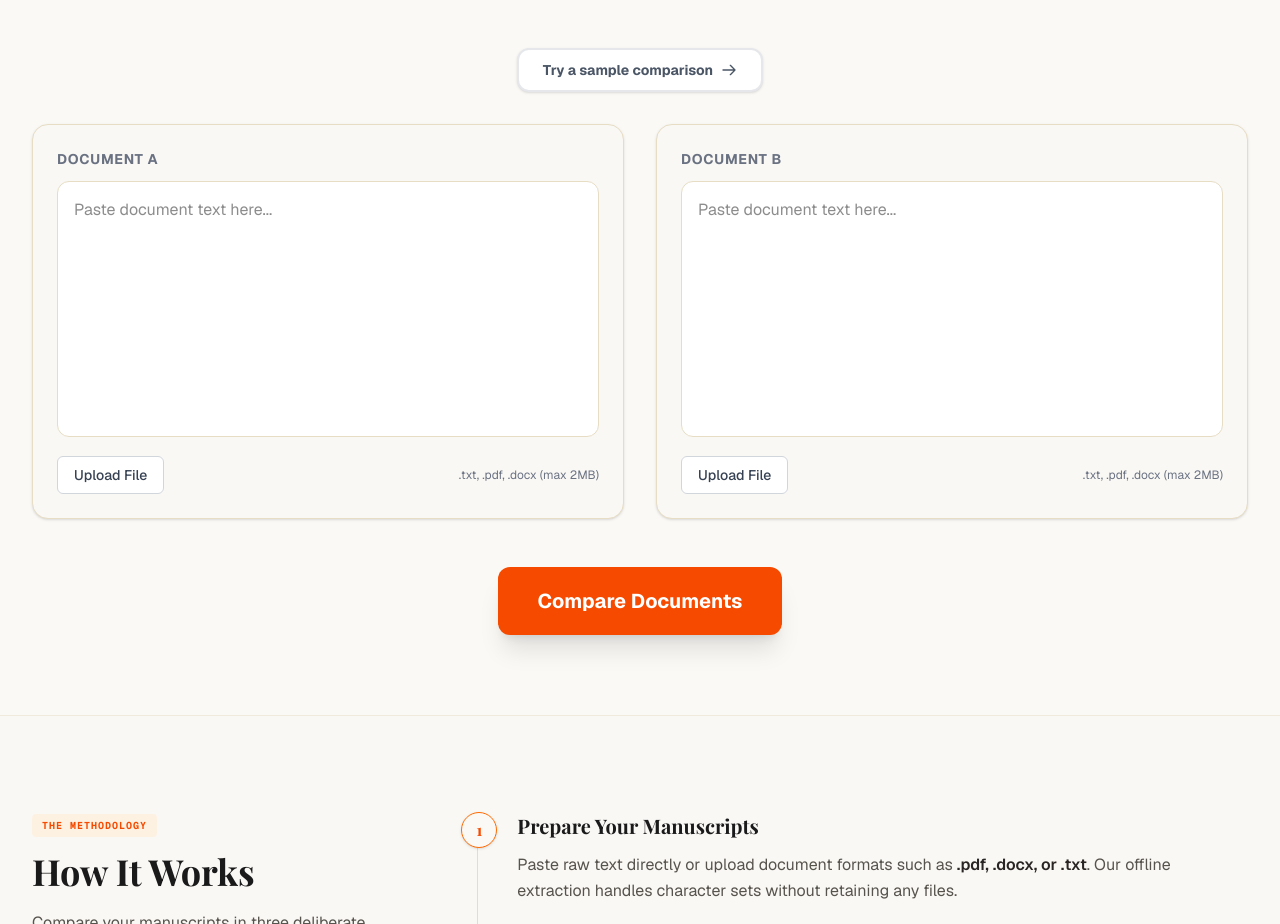
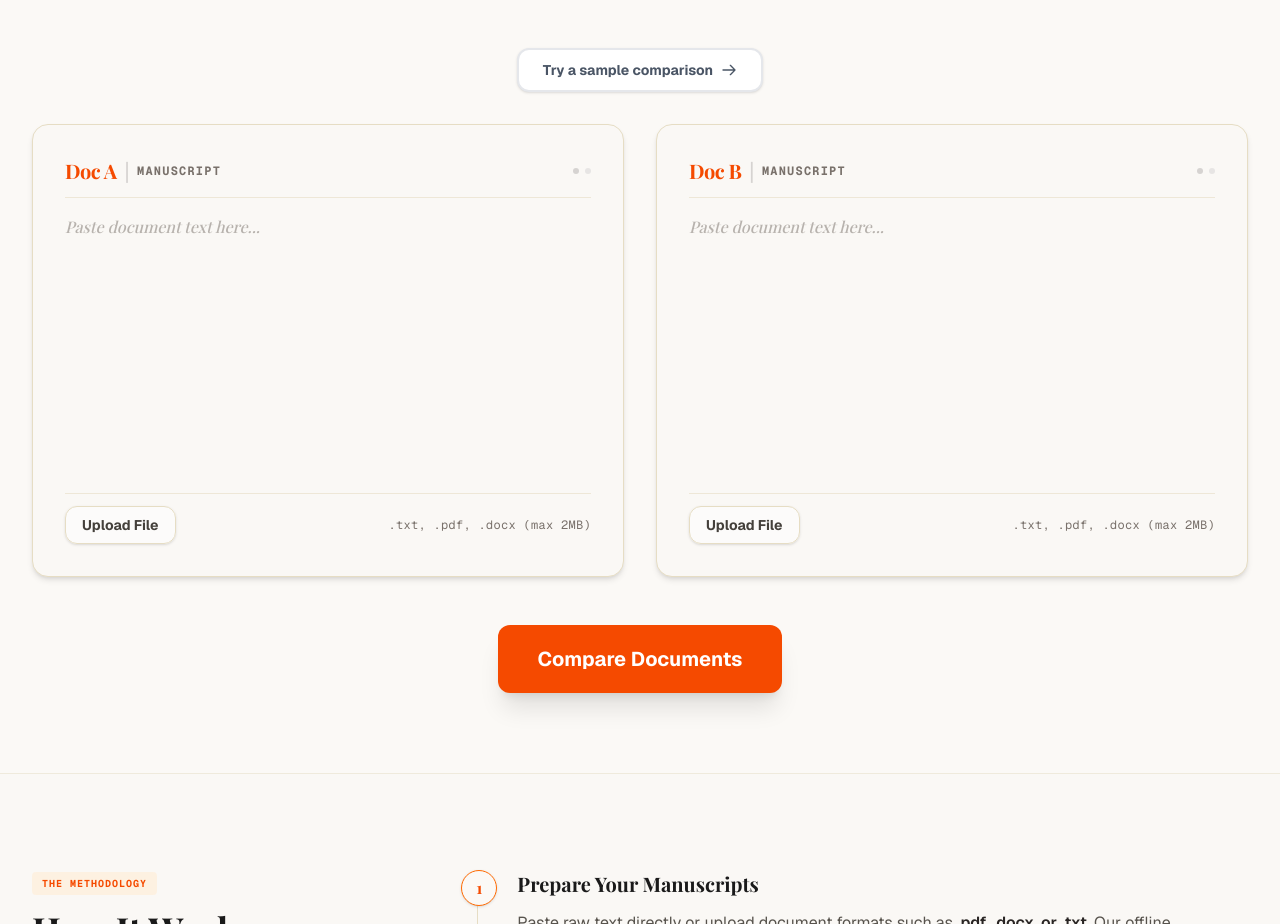
Before and after one commit to ahmad-461/docsim-checker, a Next.js app: page / in a window 1280 px wide. Shown: the part 900-1824 px from the top of the page. Built offline with nearby package versions, Linux system fonts and the light colour scheme; a web font is replaced by a local one.

Commit message:
Redesign Document A/B input boxes to match the editorial/parchment aesthetic
Co-authored-by: ahmad-461 <276226997+ahmad-461@users.noreply.github.com>

```diff
--- a/src/app/components/DocumentInput.tsx
+++ b/src/app/components/DocumentInput.tsx
@@ -51,19 +51,32 @@ const DocumentInput: React.FC<DocumentInputProps> = ({ label, onContentChange, e
   };
 
   const textareaId = `textarea-${label.replace(/\s+/g, '-').toLowerCase()}`;
+  const isDocA = label.toLowerCase().includes('a');
+  const docLetter = isDocA ? 'A' : 'B';
 
   return (
-    <div className="flex flex-col space-y-3 bg-card dark:bg-stone-800/50 p-6 rounded-2xl border border-card-border shadow-sm hover:shadow-md transition-shadow">
-      <label htmlFor={textareaId} className="text-sm font-bold uppercase tracking-wider text-gray-500 dark:text-stone-400">
-        {label}
-      </label>
-      <div className="relative">
+    <div className="flex flex-col space-y-4 bg-card dark:bg-[#181615] p-6 sm:p-8 rounded-2xl border border-card-border dark:border-[#2C2420] shadow-md hover:shadow-lg dark:shadow-none dark:hover:shadow-none transition-all duration-300 focus-within:border-orange-600 dark:focus-within:border-orange-500 relative">
+      {/* Editorial Header */}
+      <div className="flex items-center justify-between border-b border-card-border/60 dark:border-[#2C2420]/60 pb-3">
+        <span className="font-editorial text-xl font-bold text-[#1A1A1A] dark:text-[#F5F5F4] tracking-tight flex items-center gap-2">
+          <span className="text-orange-600 dark:text-orange-500 font-editorial font-bold">Doc {docLetter}</span>
+          <span className="text-stone-300 dark:text-stone-700">|</span>
+          <span className="text-xs font-mono tracking-widest text-stone-500 dark:text-stone-400 uppercase font-bold">Manuscript</span>
+        </span>
+        {/* Paper line indicator / circles in top corner to match animated hero */}
+        <div className="flex items-center gap-1.5">
+          <span className="w-1.5 h-1.5 rounded-full bg-stone-300 dark:bg-stone-700" />
+          <span className="w-1.5 h-1.5 rounded-full bg-stone-200 dark:bg-stone-800" />
+        </div>
+      </div>
+
+      <div className="relative flex-1">
         <textarea
           id={textareaId}
-          className={`w-full h-64 p-4 border rounded-xl focus:ring-2 focus:ring-orange-500 focus:border-transparent resize-none transition-all duration-200 ${
+          className={`w-full h-64 p-0 bg-transparent border-0 resize-none outline-none focus:outline-none focus:ring-0 text-[#1A1A1A] dark:text-[#F5F5F4] leading-relaxed transition-all duration-200 ${
             file
-              ? 'bg-gray-50 dark:bg-stone-900/50 text-gray-400 dark:text-stone-500 italic border-card-border'
-              : 'bg-white dark:bg-stone-900 text-foreground border-card-border'
+              ? 'text-stone-400 dark:text-stone-500 italic font-editorial font-medium'
+              : 'placeholder:font-editorial placeholder:italic placeholder:font-medium placeholder:text-stone-400/80 dark:placeholder:text-stone-500/80'
           }`}
           placeholder={file ? "Using uploaded file..." : "Paste document text here..."}
           value={file ? "" : (value || "")}
@@ -71,15 +84,25 @@ const DocumentInput: React.FC<DocumentInputProps> = ({ label, onContentChange, e
           readOnly={!!file}
         />
         {file && (
-          <div className="absolute inset-0 flex items-center justify-center pointer-events-none">
-            <span className="bg-white dark:bg-stone-700 px-3 py-1 rounded-full border border-card-border shadow-sm text-sm font-medium text-gray-700 dark:text-stone-200">
-              File: {file.name}
-            </span>
+          <div className="absolute inset-0 flex flex-col items-center justify-center pointer-events-none">
+            <div className="flex flex-col items-center gap-3 p-5 bg-orange-50/50 dark:bg-orange-950/10 border border-orange-200/40 dark:border-orange-900/30 rounded-2xl max-w-xs text-center shadow-sm animate-in fade-in zoom-in-95 duration-300">
+              <svg className="w-10 h-10 text-orange-600 dark:text-orange-500" fill="none" viewBox="0 0 24 24" stroke="currentColor">
+                <path strokeLinecap="round" strokeLinejoin="round" strokeWidth={1.5} d="M9 12h6m-6 4h6m2 5H7a2 2 0 01-2-2V5a2 2 0 012-2h5.586a1 1 0 01.707.293l5.414 5.414a1 1 0 01.293.707V19a2 2 0 01-2 2z" />
+              </svg>
+              <div>
+                <p className="text-sm font-bold text-stone-800 dark:text-stone-200 truncate max-w-[200px]">
+                  {file.name}
+                </p>
+                <p className="text-xs text-stone-500 dark:text-stone-400 mt-1">
+                  File content loaded successfully
+                </p>
+              </div>
+            </div>
           </div>
         )}
       </div>
 
-      <div className="flex items-center justify-between">
+      <div className="flex flex-col sm:flex-row sm:items-center justify-between gap-3 sm:gap-0 border-t border-card-border/60 dark:border-[#2C2420]/60 pt-3">
         <div className="flex items-center space-x-2">
           <input
             type="file"
@@ -91,7 +114,7 @@ const DocumentInput: React.FC<DocumentInputProps> = ({ label, onContentChange, e
           <button
             type="button"
             onClick={() => fileInputRef.current?.click()}
-            className="px-4 py-2 text-sm font-medium text-gray-700 dark:text-stone-300 bg-white dark:bg-stone-800 border border-gray-300 dark:border-stone-700 rounded-md hover:bg-gray-50 dark:hover:bg-stone-700 focus:outline-none focus:ring-2 focus:ring-offset-2 focus:ring-orange-500 transition-colors"
+            className="px-4 py-2 text-xs sm:text-sm font-bold text-stone-700 dark:text-stone-300 bg-white/50 dark:bg-stone-900/50 border border-card-border dark:border-stone-800 rounded-xl hover:border-orange-500 hover:text-orange-600 hover:bg-orange-50/20 dark:hover:bg-orange-950/15 focus:outline-none focus:ring-2 focus:ring-offset-2 focus:ring-orange-500 transition-all duration-200 cursor-pointer shadow-sm active:scale-95"
           >
             {file ? "Change File" : "Upload File"}
           </button>
@@ -99,15 +122,20 @@ const DocumentInput: React.FC<DocumentInputProps> = ({ label, onContentChange, e
             <button
               type="button"
               onClick={clearFile}
-              className="text-sm text-red-600 dark:text-red-400 hover:text-red-800 dark:hover:text-red-300 transition-colors"
+              className="text-xs sm:text-sm font-bold text-red-600 dark:text-red-400 hover:text-red-800 dark:hover:text-red-300 transition-colors cursor-pointer px-3 py-2"
             >
               Remove
             </button>
           )}
         </div>
-        <span className="text-xs text-gray-500 dark:text-stone-400">.txt, .pdf, .docx (max 2MB)</span>
+        <span className="text-xs font-mono tracking-wide text-stone-500 dark:text-stone-400">.txt, .pdf, .docx (max 2MB)</span>
       </div>
-      {error && <p className="text-xs text-red-500 mt-1">{error}</p>}
+      {error && (
+        <p className="text-xs font-mono text-red-600 dark:text-red-400 mt-2 flex items-center gap-1.5">
+          <span className="w-1 h-1 rounded-full bg-red-600 dark:bg-red-400" />
+          {error}
+        </p>
+      )}
     </div>
   );
 };
```
